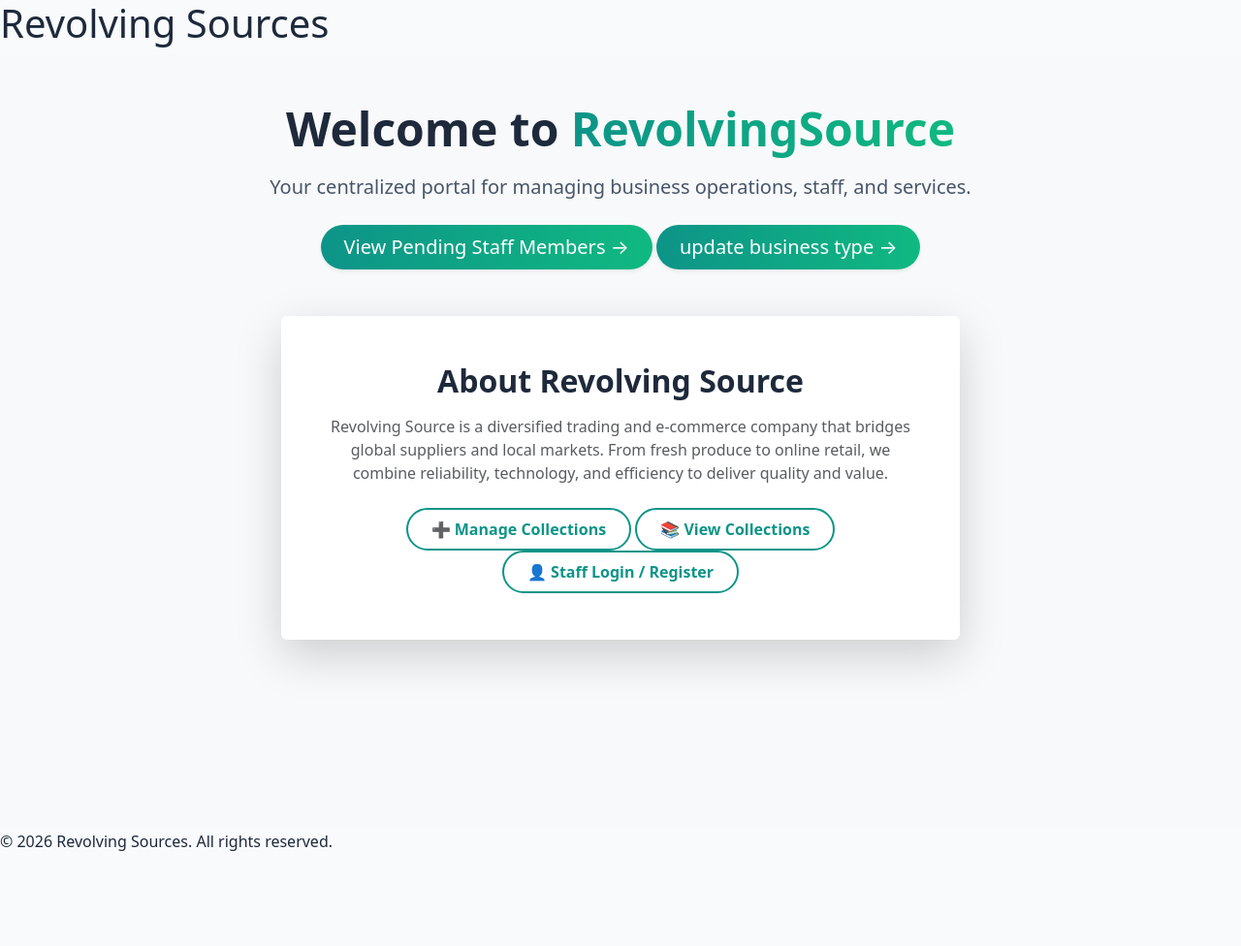
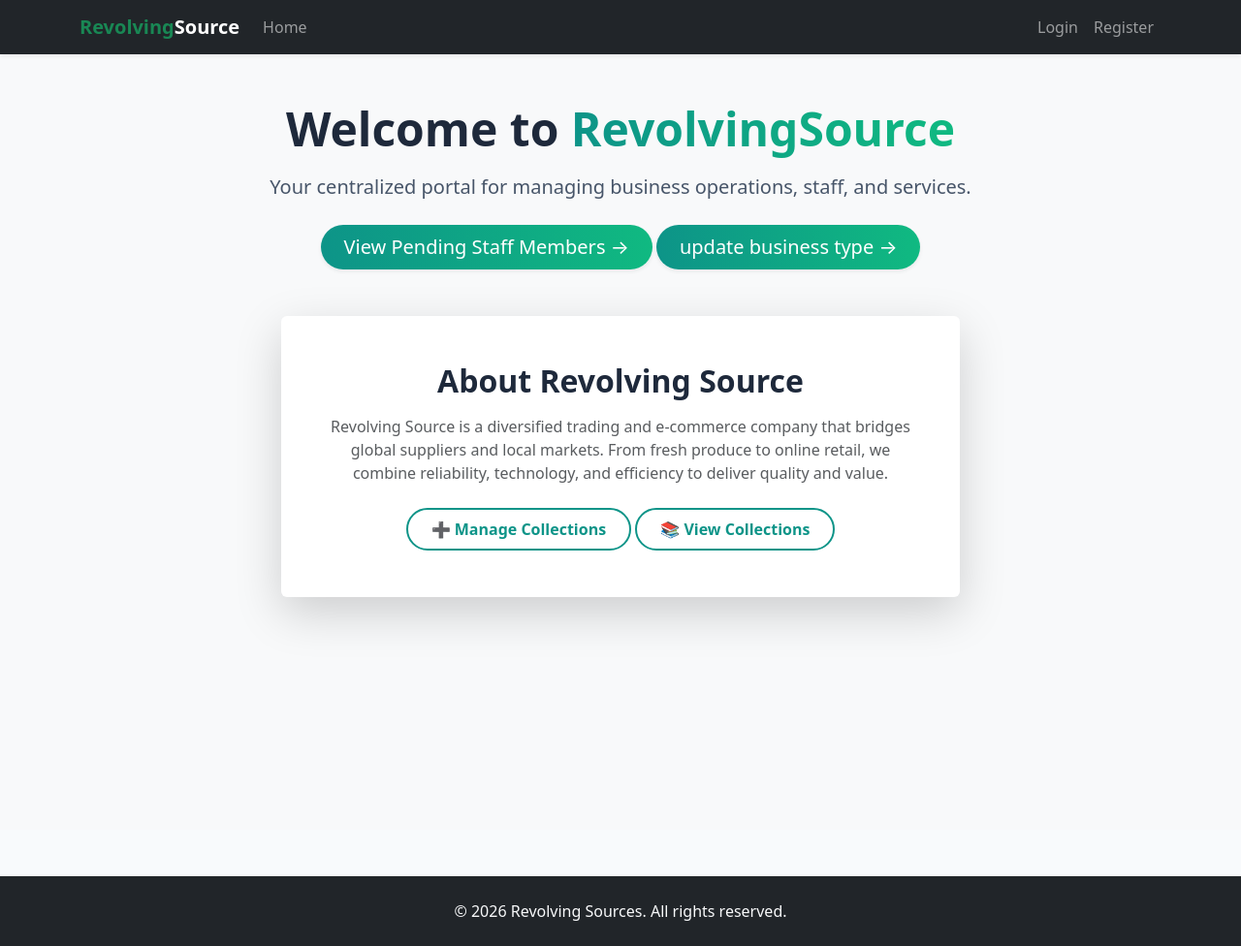
Before and after one commit to Lenson200/Revolving-source, a Django app: page / in a window 1280 px wide. Shown: the whole page at 97% size. Before the commit the page ends 878 px from the top, so only its background shows below. Run offline with Django 5.2, Linux system fonts and the light colour scheme.

Commit message:
pendi staff list

```diff
--- a/backend/infoweb/templates/infoweb/index.html
+++ b/backend/infoweb/templates/infoweb/index.html
@@ -43,9 +43,6 @@
         </a>
         <a href="{% url 'collection-list' %}" class="btn btn-outline-gradient rounded-pill px-4 py-2 fw-semibold">
           📚 View Collections
-        </a>
-        <a href="{% url 'staff-login-page' %}" class="btn btn-outline-gradient rounded-pill px-4 py-2 fw-semibold">
-          👤 Staff Login / Register
         </a>
       </div>
     </div>
--- a/backend/infoweb/templates/infoweb/layout.html
+++ b/backend/infoweb/templates/infoweb/layout.html
@@ -5,25 +5,85 @@
     <head>
         <meta charset="UTF-8">
         <meta name="viewport" content="width=device-width, initial-scale=1.0">
-        <title>Infoweb Layout</title>
+        <title>{% block title %}RevolvingSource{% endblock %}</title>
         <link rel="stylesheet" href="https://cdn.jsdelivr.net/npm/bootstrap@5.3.0/dist/css/bootstrap.min.css">
         <script src="https://cdn.jsdelivr.net/npm/bootstrap@5.3.0/dist/js/bootstrap.bundle.min.js"></script>
-        <!-- <link rel="stylesheet" href="{% static 'infoweb/styles.css' %}"> -->
     </head>
     <body>
-        <header>
-            <h1>Revolving Sources</h1>
-        </header>
+        <!-- Navigation Bar -->
+        <nav class="navbar navbar-expand-lg navbar-dark bg-dark shadow-sm">
+            <div class="container">
+                <a class="navbar-brand fw-bold" href="{% url 'index' %}">
+                    <span class="text-success">Revolving</span>Source
+                </a>
+
+                <button class="navbar-toggler" type="button" data-bs-toggle="collapse" data-bs-target="#navbarNav">
+                    <span class="navbar-toggler-icon"></span>
+                </button>
+
+                <div class="collapse navbar-collapse" id="navbarNav">
+                    <ul class="navbar-nav me-auto">
+                        <li class="nav-item">
+                            <a class="nav-link" href="{% url 'index' %}">Home</a>
+                        </li>
+                        {% if user.is_authenticated %}
+                            {% if user.designation == 'director' %}
+                            <li class="nav-item">
+                                <a class="nav-link" href="{% url 'pending-staff-list' %}">Pending Staff</a>
+                            </li>
+                            {% endif %}
+                            {% if user.is_staff %}
+                            <li class="nav-item">
+                                <a class="nav-link" href="{% url 'contact-management' %}">Contacts</a>
+                            </li>
+                            {% endif %}
+                        {% endif %}
+                    </ul>
+
+                    <ul class="navbar-nav">
+                        {% if user.is_authenticated %}
+                            <li class="nav-item dropdown">
+                                <a class="nav-link dropdown-toggle" href="#" id="userDropdown" role="button" data-bs-toggle="dropdown">
+                                    <i class="bi bi-person-circle"></i> {{ user.username }}
+                                    <span class="badge bg-secondary">{{ user.get_designation_display }}</span>
+                                </a>
+                                <ul class="dropdown-menu">
+                                    <li><span class="dropdown-item-text small text-muted">{{ user.email }}</span></li>
+                                    <li><hr class="dropdown-divider"></li>
+                                    <li>
+                                        <form method="post" action="{% url 'logout-page' %}" class="d-inline">
+                                            {% csrf_token %}
+                                            <button type="submit" class="dropdown-item">
+                                                <i class="bi bi-box-arrow-right"></i> Logout
+                                            </button>
+                                        </form>
+                                    </li>
+                                </ul>
+                            </li>
+                        {% else %}
+                            <li class="nav-item">
+                                <a class="nav-link" href="{% url 'staff-login-page' %}">Login</a>
+                            </li>
+                            <li class="nav-item">
+                                <a class="nav-link" href="{% url 'staff-register' %}">Register</a>
+                            </li>
+                        {% endif %}
+                    </ul>
+                </div>
+            </div>
+        </nav>
+
         <main>
             {% block body %}
             <!-- All Content will be injected here -->
             {% endblock %}
         </main>
-        <footer>
-    <div class="pt-8 border-t border-slate-800 flex flex-col md:flex-row justify-between items-center gap-4">
-        <p class="text-slate-500 text-sm">
-            © {% now "Y" %} Revolving Sources. All rights reserved.
-        </p>
-    </div>
-</footer>
+
+        <footer class="bg-dark text-light py-4 mt-5">
+            <div class="container text-center">
+                <p class="mb-0">
+                    © {% now "Y" %} Revolving Sources. All rights reserved.
+                </p>
+            </div>
+        </footer>
     </body>
--- a/backend/infoweb/urls.py
+++ b/backend/infoweb/urls.py
@@ -16,6 +16,7 @@ urlpatterns = [
      path('staff/register/', views.staff_register, name='staff-register'),
      path('staff/login/', views.staff_login, name='staff-login'),
      path('staff/logout/', views.logout_view, name='staff-logout'),
+     path('logout/', views.logout_page, name='logout-page'),
      path('staff/pending/', views.pending_staff_list, name='pending-staff-list'),
      path('approve-staff/<int:pk>/', views.approve_staff_user, name='approve-staff'),
      path('contacts/manage/', views.contact_management, name='contact-management'),
--- a/backend/infoweb/validators.py
+++ b/backend/infoweb/validators.py
@@ -2,7 +2,7 @@ from django.core.exceptions import ValidationError
 
 def email_validator(value):
     """Validate that the email address is from an allowed domain."""
-    allowed_domains = ['revolvingsource.com','nexora.com', 'lemora.com']
+    allowed_domains = ['revolvingsource.com', 'test.com']
     domain = value.split('@')[-1]
     if domain not in allowed_domains:
         raise ValidationError(f'Email domain "{domain}" is not allowed.')
--- a/backend/infoweb/views.py
+++ b/backend/infoweb/views.py
@@ -122,9 +122,24 @@ def logout_view(request):
     logout(request)
     return Response({'message': 'Logged out successfully'})
 
+def logout_page(request):
+    """Handle logout and redirect to index."""
+    logout(request)
+    messages.success(request, 'You have been logged out successfully.')
+    return redirect('index')
+
 def pending_staff_list(request):
     """Return all unapproved staff members - only directors can view."""
-    if not request.user.is_authenticated or request.user.designation != 'director':
+    if not request.user.is_authenticated:
+        messages.error(request, 'You must be logged in to access this page')
+        return redirect('index')
+
+    # Check if user has designation attribute
+    if not hasattr(request.user, 'designation'):
+        messages.error(request, 'User account is not properly configured. Please contact admin.')
+        return redirect('index')
+
+    if request.user.designation != 'director':
         messages.error(request, 'Only directors can access this page')
         return redirect('index')
 
@@ -132,7 +147,16 @@ def pending_staff_list(request):
     return render(request, 'infoweb/pending_staff.html', {'pending_staff': users})
 def approve_staff_user(request, pk):
     """Approve a specific staff user - only directors can approve."""
-    if not request.user.is_authenticated or request.user.designation != 'director':
+    if not request.user.is_authenticated:
+        messages.error(request, 'You must be logged in to approve staff')
+        return redirect('index')
+
+    # Check if user has designation attribute
+    if not hasattr(request.user, 'designation'):
+        messages.error(request, 'User account is not properly configured. Please contact admin.')
+        return redirect('index')
+
+    if request.user.designation != 'director':
         messages.error(request, 'Only directors can approve staff')
         return redirect('index')
 
@@ -159,7 +183,11 @@ def list_contacts(request):
 
 def contact_management(request):
     """Manage and view all contacts - staff only."""
-    if not request.user.is_authenticated or not request.user.is_staff:
+    if not request.user.is_authenticated:
+        messages.error(request, 'You must be logged in to access contacts')
+        return redirect('index')
+
+    if not request.user.is_staff:
         messages.error(request, 'You must be staff to access contacts')
         return redirect('index')
 
@@ -180,7 +208,11 @@ def contact_management(request):
 
 def update_contact_status(request, pk):
     """Update contact status - only staff can update."""
-    if not request.user.is_authenticated or not request.user.is_staff:
+    if not request.user.is_authenticated:
+        messages.error(request, 'You must be logged in to update contacts')
+        return redirect('index')
+
+    if not request.user.is_staff:
         messages.error(request, 'You must be staff to update contacts')
         return redirect('contact-management')
 
```
